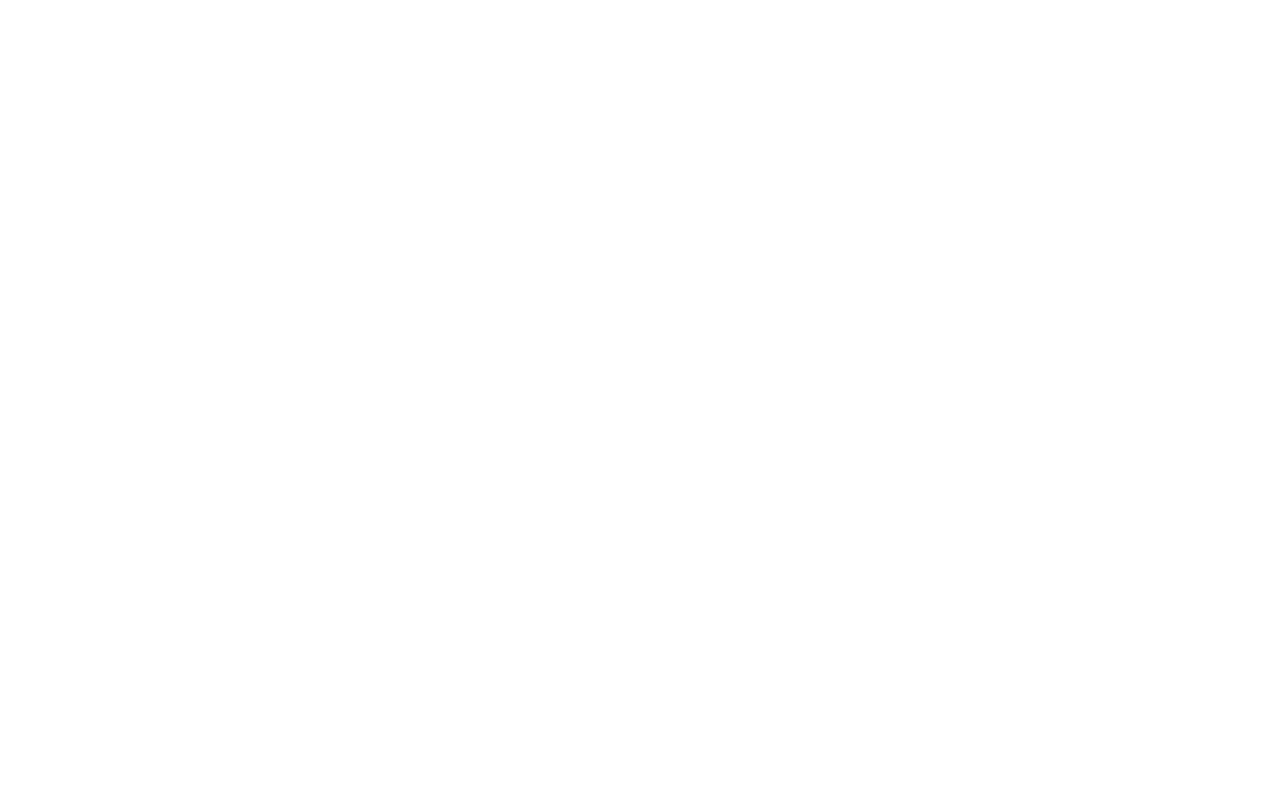
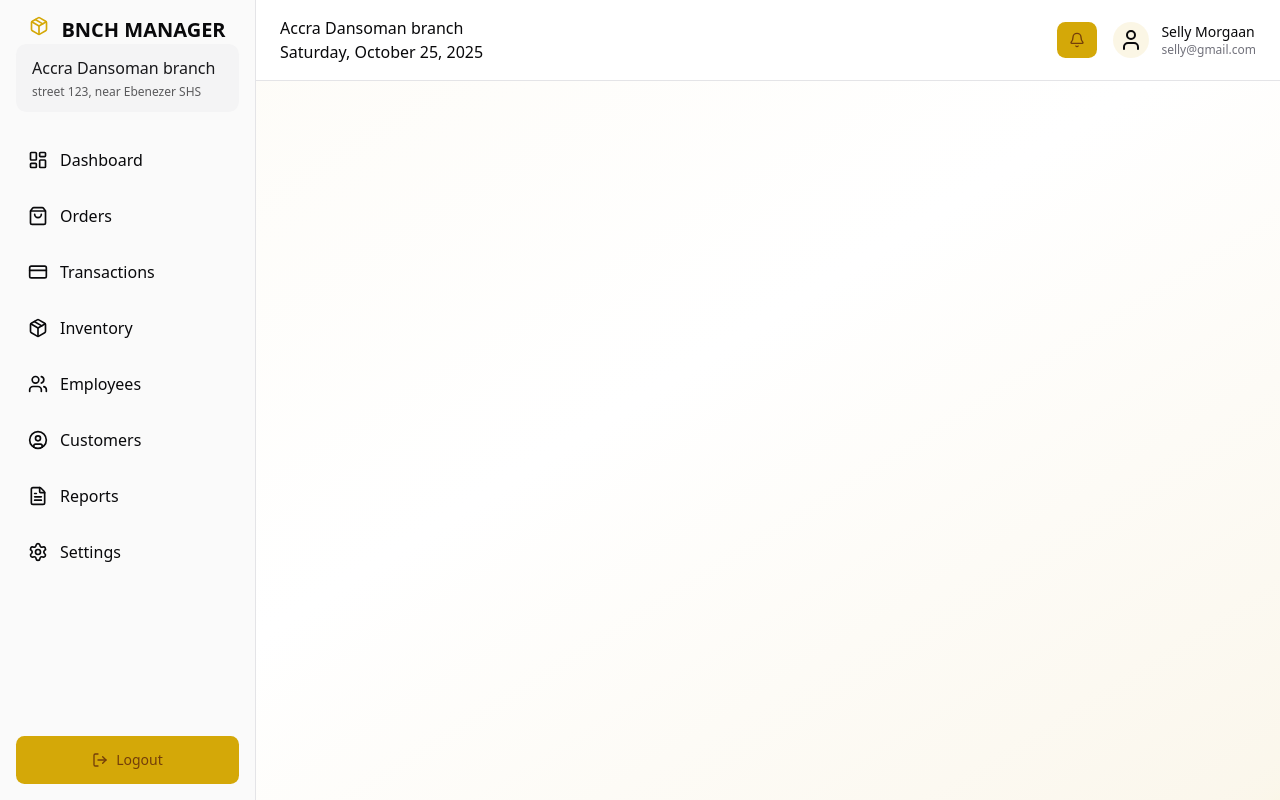
Before and after one commit to Jerry-Joy/POS-Point-Of-Sale-Inventory-Management-System, a React (Vite) app in the folder frontend/elira-pos-frontend/: page / in a window 1280 px wide. Before the commit this address had no page. Built offline with nearby package versions, Linux system fonts and the light colour scheme.

Commit message:
feat: implement BranchLayout and BranchSidebar components for branch management interface

```diff
--- a/frontend/elira-pos-frontend/src/App.jsx
+++ b/frontend/elira-pos-frontend/src/App.jsx
@@ -7,13 +7,15 @@
 import RefundPage from './pages/cashier/Refund/RefundPage'
 import ShiftSummaryPage from './pages/cashier/Shift Report/ShiftSummaryPage'
 import CashierRoutes from './routes/CashierRoutes'
+import BranchLayout from './pages/branch/Branch layout/BranchLayout'
 
 function App() {
 
   return (
     <>
       <Routes>
-        <Route path='/cashier/*' element={<CashierRoutes />} />
+        {/* <Route path='/cashier/*' element={<CashierRoutes />} /> */}
+        <Route path='/' element={<BranchLayout />} />
       </Routes>
     </>
   )
--- /dev/null
+++ b/frontend/elira-pos-frontend/src/pages/branch/Branch layout/BranchLayout.jsx
@@ -0,0 +1,22 @@
+import React from 'react'
+import BranchSidebar from '../Dashboard/sidebar/BranchSidebar'
+import BranchTopbar from '../Dashboard/topbar/BranchTopbar'
+import { Outlet } from 'react-router'
+
+const BranchLayout = ({children}) => {
+  return (
+    <div className="flex h-screen bg-gradient-to-br from-primary/5 via-background to-primary/10">
+
+      <BranchSidebar />
+
+      <div className="flex-1 flex flex-col">
+        <BranchTopbar />
+        <main className='flex-1 overflow-y-auto p-8 md:p-10 lg:p-12 m-4'>
+          {children || <Outlet />}
+        </main>
+      </div>
+    </div>
+  )
+}
+
+export default BranchLayout
--- /dev/null
+++ b/frontend/elira-pos-frontend/src/pages/branch/Dashboard/sidebar/BranchSidebar.jsx
@@ -0,0 +1,101 @@
+import { Button } from '@/components/ui/button'
+import { CreditCard, Cross, FileText, LayoutDashboard, LogOut, Package, Package2, PackageIcon, Settings, ShoppingBag, UserCircle, Users, X } from 'lucide-react'
+import React from 'react'
+import { Link, useLocation } from 'react-router-dom'
+
+const navItems = [
+  {
+    name: 'Dashboard',
+    path: "/branch/dashboard",
+    icon: <LayoutDashboard className='w-5 h-5' />
+  },
+  {
+    name: 'Orders',
+    path: "/branch/orders",
+    icon: <ShoppingBag className='w-5 h-5' />
+  },
+  {
+    name: 'Transactions',
+    path: "/branch/transactions",
+    icon: <CreditCard className='w-5 h-5' />
+  },
+  {
+    name: 'Inventory',
+    path: "/branch/inventory",
+    icon: <Package className='w-5 h-5' />
+  },
+  {
+    name: 'Employees',
+    path: "/branch/employees",
+    icon: <Users className='w-5 h-5' />
+  },
+  {
+    name: 'Customers',
+    path: "/branch/customers",
+    icon: <UserCircle className='w-5 h-5' />
+  },
+  {
+    name: 'Reports',
+    path: "/branch/reports",
+    icon: <FileText className='w-5 h-5' />
+  },
+  {
+    name: 'Settings',
+    path: "/branch/settings",
+    icon: <Settings className='w-5 h-5' />
+  },
+];
+
+const branch = {
+  name: "Accra Dansoman branch",
+  address: "street 123, near Ebenezer SHS"
+}
+
+const BranchSidebar = () => {
+  const location = useLocation();
+  return (
+    <div className="w-64 border-r border-border bg-sidebar p-4 flex
+    flex-col h-full relative">
+
+      <div className="flex justify-center">
+        <h1 className="flex item-center gap-3 text-xl font-bold text-sidebar-foreground">
+          <PackageIcon className='w-5 h-5 text-primary' />
+          BNCH MANAGER
+        </h1>
+      </div>
+
+      {branch && (<div className="mb-6 px-4 py-3 bg-sidebar-accent rounded-lg">
+        <h3 className="font-medium text-sidebar-accent-foreground">
+          {branch.name}
+        </h3>
+        <p className="text-xs text-secondary-foreground/70 mt-1">
+          {branch.address}
+        </p>
+      </div>)}
+
+      <nav className='space-y-2 flex-1'>
+        {navItems.map((item) => (
+          <Link
+
+            className={`flex items-center justify-between p-3 rounded-md hover:bg-sidebar-accent transition-colors ${location.pathname === item.path ? 'bg-sidebar-accent text-sidebar-accent-foreground' : 'text-sidebar-foreground'}`}
+            key={item.path}
+            to={item.path}
+          >
+            <div className="flex items-center gap-3">
+              {item.icon}
+              <span className="">{item.name}</span>
+            </div>
+          </Link>
+        ))}
+      </nav>
+
+      <div className="">
+        <Button className={"w-full py-6"}>
+          <LogOut /> Logout
+        </Button>
+      </div>
+    </div>
+  )
+}
+
+export default BranchSidebar
--- /dev/null
+++ b/frontend/elira-pos-frontend/src/pages/branch/Dashboard/topbar/BranchTopbar.jsx
@@ -0,0 +1,60 @@
+import { Button } from '@/components/ui/button'
+import { Bell, User } from 'lucide-react'
+import React from 'react'
+
+const branch = {
+  name: "Accra Dansoman branch",
+  address: "street 123, near Ebenezer SHS"
+}
+
+const userProfile = {
+  name: "Selly Morgaan",
+  email: "selly@gmail.com"
+}
+
+const BranchTopbar = () => {
+  return (
+    <header className="bg-background border-b px-6 py-4 flex
+    items-center justify-between">
+      <div className="">
+        <h1 className="">
+          {branch ? branch.name : "Branch Dashboard"}
+        </h1>
+        <p className="">
+          {new Date().toLocaleDateString("en-US", {
+            weekday: "long",
+            year: "numeric",
+            month: "long",
+            day: "numeric",
+          })}
+        </p>
+      </div>
+
+      <div className="flex items-center gap-4">
+
+        <Button>
+          <Bell className='h-5 w-5' />
+        </Button>
+
+        <div className="flex item-center gap-3">
+          <div className="h-9 w-9 rounded-full bg-primary/10 flex
+          items-center justify-center">
+            <User />
+          </div>
+
+          <div className="hidden md:block">
+            <p className="text-sm font-medium text-foreground">
+              {userProfile.name}
+            </p>
+            <p className="text-xs text-muted-foreground">
+              {userProfile.email}
+            </p>
+
+          </div>
+        </div>
+      </div>
+    </header>
+  )
+}
+
+export default BranchTopbar
```
